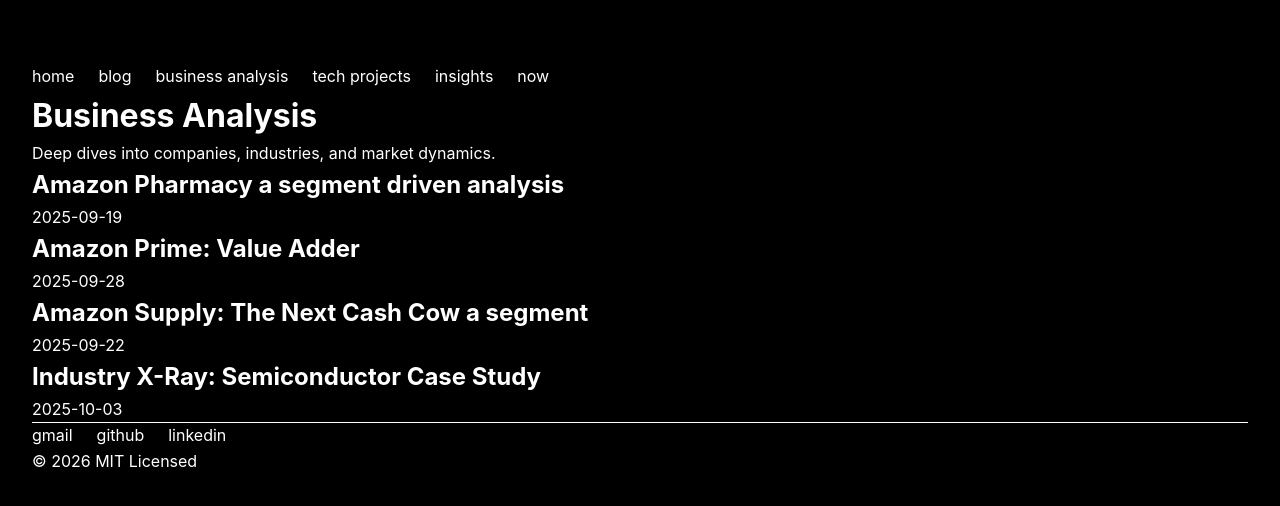
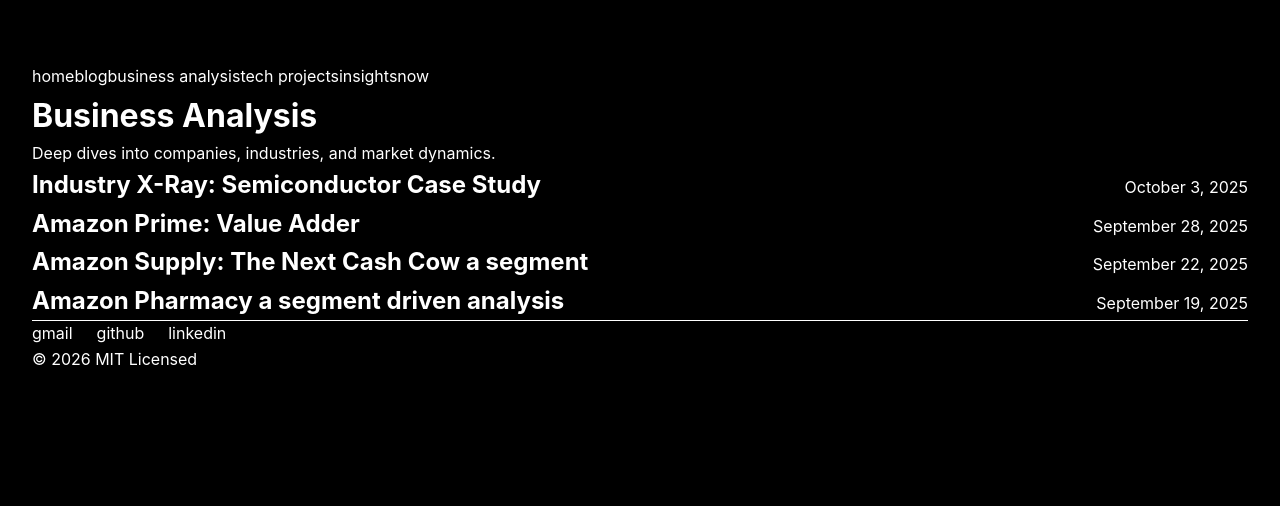
Before and after one commit to meeth10/weblog, a Next.js app: page /business-analysis in a window 1280 px wide. Shown: the top 506 px of the page. Built offline with nearby package versions, Linux system fonts and the light colour scheme.

Commit message:
Portfolio makeover

```diff
--- a/app/business-analysis/page.tsx
+++ b/app/business-analysis/page.tsx
@@ -1,15 +1,28 @@
 import Link from "next/link";
-import { getBlogPosts } from "../blog/utils";
 
 export default function BusinessAnalysis() {
-  const allPosts = getBlogPosts();
-
-  // Filter for business analysis posts (Amazon, Semiconductor, etc.)
-  const businessPosts = allPosts.filter((post) =>
-    post.metadata.category === "Business Analysis" ||
-    post.metadata.title.includes("Amazon") ||
-    post.metadata.title.includes("Semiconductor")
-  );
+  const analyses = [
+    {
+      date: "October 3, 2025",
+      title: "Industry X-Ray: Semiconductor Case Study",
+      slug: "semiconductor-case-study",
+    },
+    {
+      date: "September 28, 2025",
+      title: "Amazon Prime: Value Adder",
+      slug: "amazon-prime-value",
+    },
+    {
+      date: "September 22, 2025",
+      title: "Amazon Supply: The Next Cash Cow a segment",
+      slug: "amazon-supply-analysis",
+    },
+    {
+      date: "September 19, 2025",
+      title: "Amazon Pharmacy a segment driven analysis",
+      slug: "amazon-pharmacy",
+    },
+  ];
 
   return (
     <div className="max-w-2xl">
@@ -18,20 +31,18 @@ export default function BusinessAnalysis() {
         Deep dives into companies, industries, and market dynamics.
       </p>
 
-      <div className="space-y-6">
-        {businessPosts.map((post) => (
+      <div className="space-y-8">
+        {analyses.map((analysis) => (
           <Link
-            key={post.slug}
-            href={`/blog/${post.slug}`}
+            key={analysis.slug}
+            href={`/blog`}
             className="block group"
           >
-            <div className="flex flex-col sm:flex-row sm:justify-between sm:items-baseline gap-1 sm:gap-4">
+            <div className="flex justify-between items-baseline mb-1">
               <h2 className="text-lg text-white group-hover:text-blue-400 transition-colors">
-                {post.metadata.title}
+                {analysis.title}
               </h2>
-              <span className="text-sm text-gray-500 whitespace-nowrap">
-                {post.metadata.publishedAt}
-              </span>
+              <span className="text-sm text-gray-500 ml-4">{analysis.date}</span>
             </div>
           </Link>
         ))}
--- a/app/components/nav.tsx
+++ b/app/components/nav.tsx
@@ -17,20 +17,19 @@ export default function Nav() {
 
   return (
     <nav className="mb-20">
-      <ul className="flex flex-wrap items-center list-none" style={{ gap: '1.5rem' }}>
+      <div className="flex gap-8 items-center text-sm">
         {links.map((link) => (
-          <li key={link.href}>
           <Link
+            key={link.href}
             href={link.href}
-              className={`text-sm transition-colors hover:text-white ${
+            className={`transition-colors hover:text-white ${
               pathname === link.href ? "text-white" : "text-gray-400"
             }`}
           >
             {link.label}
           </Link>
-          </li>
         ))}
-      </ul>
+      </div>
     </nav>
   );
 }
--- a/app/page.tsx
+++ b/app/page.tsx
@@ -1,13 +1,9 @@
 import Link from "next/link";
-import { getBlogPosts } from "./blog/utils";
 
 export default function Home() {
-  const allPosts = getBlogPosts();
-  const recentPosts = allPosts.slice(0, 3); // Get first 3 posts
-
   return (
     <div className="max-w-2xl">
-      {/* About Section */}
+      {/* About Section - This is about YOU */}
       <section className="mb-20">
         <h1 className="text-4xl font-bold mb-6">My Portfolio</h1>
         <p className="text-gray-300 text-lg leading-relaxed mb-4">
@@ -24,27 +20,41 @@ export default function Home() {
         </p>
       </section>
 
-      {/* Recent Work */}
+      {/* Pinned Work - Just 3 items, simple list */}
       <section>
         <h2 className="text-xl font-semibold mb-6 text-gray-400">
           Recent Work
         </h2>
         <div className="space-y-6">
-          {recentPosts.map((post) => (
-            <Link key={post.slug} href={`/blog/${post.slug}`} className="block group">
-              <div className="flex flex-col sm:flex-row sm:justify-between sm:items-baseline gap-1 sm:gap-4">
-                <h3 className="text-lg text-white group-hover:text-blue-400 transition-colors">
-                  {post.metadata.title}
-                </h3>
-                <span className="text-sm text-gray-500 whitespace-nowrap">
-                  {post.metadata.publishedAt}
-                </span>
-              </div>
-              {post.metadata.category && (
-                <p className="text-gray-500 text-sm mt-1">{post.metadata.category}</p>
-              )}
-            </Link>
-          ))}
+          <Link href="/blog" className="block group">
+            <div className="flex justify-between items-baseline mb-1">
+              <h3 className="text-lg text-white group-hover:text-blue-400 transition-colors">
+                Industry X-Ray: Semiconductor Case Study
+              </h3>
+              <span className="text-sm text-gray-500 ml-4">Oct 2025</span>
+            </div>
+            <p className="text-gray-500 text-sm">Business Analysis</p>
+          </Link>
+
+          <Link href="/blog" className="block group">
+            <div className="flex justify-between items-baseline mb-1">
+              <h3 className="text-lg text-white group-hover:text-blue-400 transition-colors">
+                Amazon Prime: Value Adder
+              </h3>
+              <span className="text-sm text-gray-500 ml-4">Sep 2025</span>
+            </div>
+            <p className="text-gray-500 text-sm">Business Analysis</p>
+          </Link>
+
+          <Link href="/blog" className="block group">
+            <div className="flex justify-between items-baseline mb-1">
+              <h3 className="text-lg text-white group-hover:text-blue-400 transition-colors">
+                How Network Effects Work
+              </h3>
+              <span className="text-sm text-gray-500 ml-4">Sep 2025</span>
+            </div>
+            <p className="text-gray-500 text-sm">Blog</p>
+          </Link>
         </div>
       </section>
     </div>
```
Also changed, not shown: 1 other file (tests, documents, lock files or other folders). Lines whose indentation alone changed are shown as unchanged.
